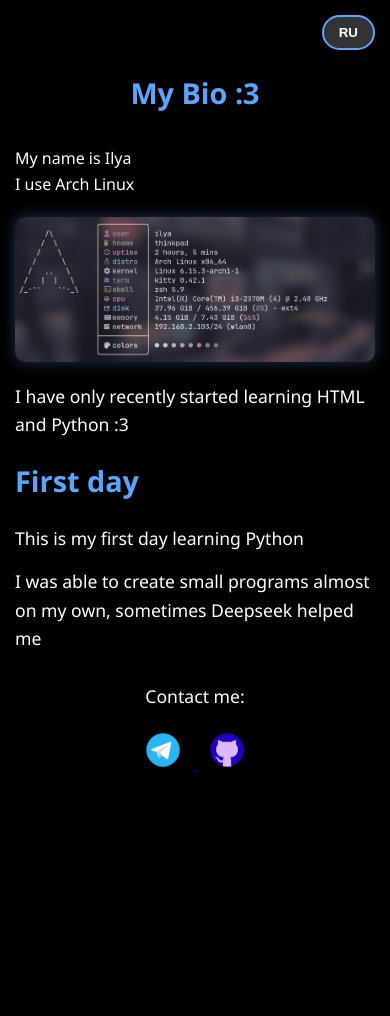
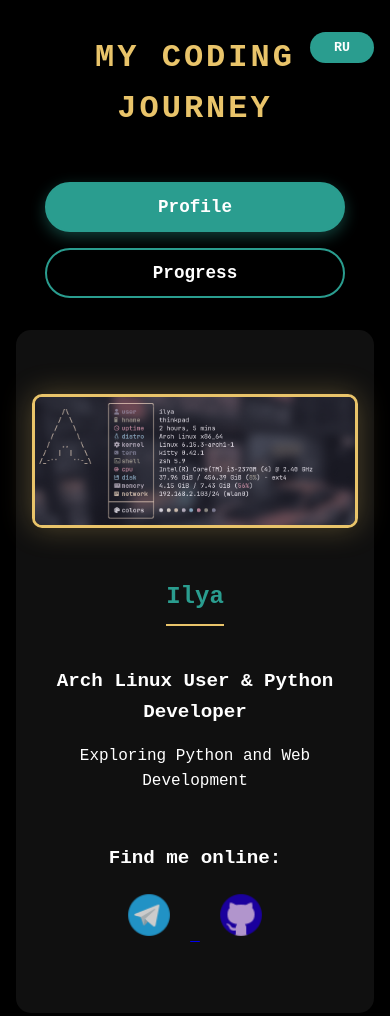
Before and after one commit to CHeLoVeK993/Thewertwyy.github.io, a plain HTML site: page index.html in a window 390 px wide. Before the commit the page ends 844 px from the top, so only its background shows below. Drawn offline with Linux system fonts and the light colour scheme.

Commit message:
New design

```diff
--- a/index.html
+++ b/index.html
@@ -3,81 +3,140 @@
 <head>
     <meta charset="UTF-8">
     <meta name="viewport" content="width=device-width, initial-scale=1.0">
-    <title>My Bio</title>
+    <title>My Journey</title>
     <style>
         :root {
-            --primary-color: #58a6ff;
-            --bg-color: #000;
-            --text-color: #fff;
+            --main-color: #2a9d8f;
+            --accent-color: #e9c46a;
+            --dark-color: #000000;
+            --light-color: #ffffff;
+            --error-color: #e76f51;
         }
 
         * {
-            box-sizing: border-box;
             margin: 0;
             padding: 0;
+            box-sizing: border-box;
+            font-family: 'Fira Code', monospace, sans-serif;
         }
 
         body {
-            background: var(--bg-color);
-            color: var(--text-color);
-            font-family: 'Segoe UI', Arial, sans-serif;
+            background-color: var(--dark-color);
+            color: var(--light-color);
             line-height: 1.6;
-            padding: 20px;
-            max-width: 1000px;
+            padding: 2rem;
+            max-width: 1200px;
             margin: 0 auto;
         }
 
         header {
             text-align: center;
-            margin-bottom: 30px;
+            margin-bottom: 3rem;
             position: relative;
         }
 
         h1 {
-            font-size: 2.5rem;
-            margin: 20px 0;
-            color: var(--primary-color);
+            font-size: 3rem;
+            margin: 1rem 0;
+            color: var(--accent-color);
+            text-transform: uppercase;
+            letter-spacing: 3px;
+        }
+
+        h2 {
+            font-size: 2rem;
+            margin: 1.5rem 0;
+            color: var(--main-color);
+            border-bottom: 2px solid var(--accent-color);
+            padding-bottom: 0.5rem;
+            display: inline-block;
         }
 
         h3 {
-            font-size: 1.3rem;
-            margin: 15px 0;
-            font-weight: normal;
+            font-size: 1.5rem;
+            margin: 1rem 0;
+            color: var(--light-color);
         }
 
-        .bio-text {
-            margin: 20px auto;
-            max-width: 600px;
+        .tabs {
+            display: flex;
+            justify-content: center;
+            margin-bottom: 2rem;
+            gap: 1rem;
         }
 
-        .arch-image {
+        .tab-btn {
+            background: transparent;
+            color: var(--light-color);
+            border: 2px solid var(--main-color);
+            padding: 0.8rem 2rem;
+            cursor: pointer;
+            font-size: 1.1rem;
+            transition: all 0.3s;
+            border-radius: 50px;
+            font-weight: bold;
+        }
+
+        .tab-btn:hover {
+            background: var(--main-color);
+            transform: translateY(-3px);
+        }
+
+        .tab-btn.active {
+            background: var(--main-color);
+            box-shadow: 0 5px 15px rgba(42, 157, 143, 0.4);
+        }
+
+        .tab-content {
+            display: none;
+            padding: 2rem;
+            background: rgba(20, 20, 20, 0.8);
+            border-radius: 15px;
+            box-shadow: 0 10px 30px rgba(0, 0, 0, 0.5);
+        }
+
+        .tab-content.active {
+            display: block;
+            animation: fadeIn 0.5s;
+        }
+
+        .profile {
+            text-align: center;
+            margin: 2rem auto;
+            max-width: 800px;
+        }
+
+        .profile-img {
             width: 100%;
             max-width: 500px;
             height: auto;
             border-radius: 10px;
-            margin: 20px auto;
-            display: block;
-            box-shadow: 0 0 15px rgba(88, 166, 255, 0.3);
+            border: 3px solid var(--accent-color);
+            margin: 1rem auto;
+            box-shadow: 0 0 30px rgba(233, 196, 106, 0.3);
+            transition: transform 0.3s;
+        }
+
+        .profile-img:hover {
+            transform: scale(1.02);
         }
 
         .social-links {
-            margin: 30px 0;
+            margin: 3rem 0;
             text-align: center;
-        }
-
-        .social-links h3 {
-            margin-bottom: 20px;
         }
 
         .social-icon {
             width: 50px;
             height: 50px;
-            margin: 0 15px;
-            transition: transform 0.3s;
+            margin: 0 1rem;
+            transition: all 0.3s;
+            filter: brightness(0.8);
         }
 
         .social-icon:hover {
             transform: scale(1.2);
+            filter: brightness(1.2) drop-shadow(0 0 10px var(--accent-color));
         }
 
         .lang-switcher {
@@ -87,55 +146,75 @@
         }
 
         .lang-btn {
-            background: #333;
+            background: var(--main-color);
             color: white;
-            border: 2px solid var(--primary-color);
-            padding: 8px 15px;
-            border-radius: 20px;
+            border: none;
+            padding: 0.5rem 1.5rem;
+            border-radius: 50px;
             cursor: pointer;
+            font-weight: bold;
             transition: all 0.3s;
-            font-weight: bold;
         }
 
         .lang-btn:hover {
-            background: var(--primary-color);
+            background: var(--accent-color);
+            color: var(--dark-color);
+            transform: scale(1.05);
         }
 
-        /* Мобильная версия */
+        .day-entry {
+            background: rgba(30, 30, 30, 0.8);
+            border-left: 4px solid var(--accent-color);
+            padding: 2rem;
+            margin: 2rem 0;
+            border-radius: 0 15px 15px 0;
+            transition: all 0.3s;
+        }
+
+        .day-entry:hover {
+            transform: translateX(10px);
+            background: rgba(40, 40, 40, 0.9);
+            box-shadow: 5px 5px 20px rgba(0, 0, 0, 0.5);
+        }
+
+        @keyframes fadeIn {
+            from { opacity: 0; transform: translateY(20px); }
+            to { opacity: 1; transform: translateY(0); }
+        }
+
         @media (max-width: 768px) {
+            body {
+                padding: 1rem;
+            }
+
             h1 {
                 font-size: 2rem;
             }
 
-            h3 {
-                font-size: 1.1rem;
+            h2 {
+                font-size: 1.5rem;
             }
 
-            .lang-switcher {
-                position: static;
-                margin-bottom: 20px;
-                text-align: right;
+            h3 {
+                font-size: 1.2rem;
             }
 
-            .social-icon {
-                width: 45px;
-                height: 45px;
-                margin: 0 10px;
-            }
-        }
-
-        @media (max-width: 480px) {
-            body {
-                padding: 15px;
+            .tabs {
+                flex-direction: column;
+                align-items: center;
             }
 
-            h1 {
-                font-size: 1.8rem;
+            .tab-btn {
+                width: 100%;
+                max-width: 300px;
             }
 
-            .social-icon {
-                width: 40px;
-                height: 40px;
+            .tab-content {
+                padding: 1rem;
+            }
+
+            .profile-img {
+                max-width: 100%;
             }
         }
     </style>
@@ -145,61 +224,103 @@
         <div class="lang-switcher">
             <button class="lang-btn" onclick="switchLanguage()">RU</button>
         </div>
-        <h1 id="title">My Bio :3</h1>
+        <h1 id="title">My Coding Journey</h1>
     </header>
 
+    <div class="tabs">
+        <button class="tab-btn active" onclick="openTab('bio-tab')" id="bio-btn">Profile</button>
+        <button class="tab-btn" onclick="openTab('days-tab')" id="days-btn">Progress</button>
+    </div>
+
     <main>
-        <div class="bio-text" id="bio">
-            My name is Ilya<br>
-            I use Arch Linux
+        <div id="bio-tab" class="tab-content active">
+            <div class="profile">
+                <img src="images/my-arch.jpg" alt="Arch Linux Setup" class="profile-img">
+                <h2 id="bio-title">Ilya</h2>
+                <h3 id="bio-text">Arch Linux User & Python Developer</h3>
+                <p id="learning">Exploring Python and Web Development</p>
+
+                <div class="social-links">
+                    <h3 id="contact">Find me online:</h3>
+                    <a href="https://t.me/thewertwyy" target="_blank">
+                        <img src="images/telegram.png" class="social-icon" alt="Telegram">
+                    </a>
+                    <a href="https://github.com/CHeLoVeK993" target="_blank">
+                        <img src="images/github.png" class="social-icon" alt="GitHub">
+                    </a>
+                </div>
+            </div>
         </div>
 
-        <img src="images/my-arch.jpg" alt="My Arch Linux Setup" class="arch-image">
+        <div id="days-tab" class="tab-content">
+            <section class="day-entry">
+                <h2 id="first-day">Day 1: Beginning</h2>
+                <h3 id="python-learning">First contact with Python</h3>
+                <h3 id="help">Simple scripts with some help from Deepseek</h3>
+            </section>
 
-        <h3 id="learning">I have only recently started learning HTML and Python :3</h3>
-
-        <section>
-            <h1 id="first-day">First day</h1>
-            <h3 id="python-learning">This is my first day learning Python</h3>
-            <h3 id="help">I was able to create small programs almost on my own, sometimes Deepseek helped me</h3>
-        </section>
-
-        <div class="social-links">
-            <h3 id="contact">Contact me:</h3>
-            <a href="https://t.me/thewertwyy" target="_blank" aria-label="Telegram">
-                <img src="images/telegram.png" class="social-icon" alt="Telegram">
-            </a>
-            <a href="https://github.com/CHeLoVeK993" target="_blank" aria-label="GitHub">
-                <img src="images/github.png" class="social-icon" alt="GitHub">
-            </a>
+            <section class="day-entry">
+                <h2>Day 2: Exploration</h2>
+                <h3>Mastered libraries: random, numexpr, colorama, pyowm</h3>
+                <h3>Built my first game - Rock Paper Scissors!</h3>
+            </section>
         </div>
     </main>
 
     <script>
         let isRussian = false;
 
+        function openTab(tabId) {
+            document.querySelectorAll('.tab-content').forEach(tab => {
+                tab.classList.remove('active');
+            });
+
+            document.querySelectorAll('.tab-btn').forEach(btn => {
+                btn.classList.remove('active');
+            });
+
+            document.getElementById(tabId).classList.add('active');
+            document.getElementById(tabId + '-btn').classList.add('active');
+        }
+
         function switchLanguage() {
             isRussian = !isRussian;
 
             const translations = {
-                title: isRussian ? 'Моя биография :3' : 'My Bio :3',
-                bio: isRussian ? 'Меня зовут Илья<br>Я использую Arch Linux' : 'My name is Ilya<br>I use Arch Linux',
-                learning: isRussian ? 'Я только недавно начал изучать HTML и Python :3' : 'I have only recently started learning HTML and Python :3',
-                firstDay: isRussian ? 'Первый день' : 'First day',
-                pythonLearning: isRussian ? 'Это мой первый день изучения Python' : 'This is my first day learning Python',
-                help: isRussian ? 'Я смог создать небольшие программы почти самостоятельно, иногда мне помогал Deepseek' : 'I was able to create small programs almost on my own, sometimes Deepseek helped me',
-                contact: isRussian ? 'Свяжитесь со мной:' : 'Contact me:',
-                button: isRussian ? 'EN' : 'RU'
+                title: isRussian ? 'Моё Путешествие в Кодинге' : 'My Coding Journey',
+                bioTitle: isRussian ? 'Илья' : 'Ilya',
+                bioText: isRussian ? 'Пользователь Arch Linux & Разработчик на Python' : 'Arch Linux User & Python Developer',
+                learning: isRussian ? 'Изучаю Python и Веб-Разработку' : 'Exploring Python and Web Development',
+                contact: isRussian ? 'Я в сети:' : 'Find me online:',
+                button: isRussian ? 'EN' : 'RU',
+                bioBtn: isRussian ? 'Профиль' : 'Profile',
+                daysBtn: isRussian ? 'Прогресс' : 'Progress',
+                firstDay: isRussian ? 'День 1: Начало' : 'Day 1: Beginning',
+                pythonLearning: isRussian ? 'Первое знакомство с Python' : 'First contact with Python',
+                help: isRussian ? 'Простые скрипты с помощью Deepseek' : 'Simple scripts with some help from Deepseek',
+                secondDay: isRussian ? 'День 2: Исследования' : 'Day 2: Exploration',
+                secondDayText1: isRussian ? 'Освоил библиотеки: random, numexpr, colorama, pyowm' : 'Mastered libraries: random, numexpr, colorama, pyowm',
+                secondDayText2: isRussian ? 'Создал свою первую игру - Камень Ножницы Бумага!' : 'Built my first game - Rock Paper Scissors!'
             };
 
             document.getElementById('title').textContent = translations.title;
-            document.getElementById('bio').innerHTML = translations.bio;
+            document.getElementById('bio-title').textContent = translations.bioTitle;
+            document.getElementById('bio-text').textContent = translations.bioText;
             document.getElementById('learning').textContent = translations.learning;
             document.getElementById('first-day').textContent = translations.firstDay;
             document.getElementById('python-learning').textContent = translations.pythonLearning;
             document.getElementById('help').textContent = translations.help;
             document.getElementById('contact').textContent = translations.contact;
             document.querySelector('.lang-btn').textContent = translations.button;
+            document.getElementById('bio-btn').textContent = translations.bioBtn;
+            document.getElementById('days-btn').textContent = translations.daysBtn;
+
+            const dayEntries = document.querySelectorAll('#days-tab .day-entry');
+            if (dayEntries.length >= 1) {
+                dayEntries[1].querySelector('h2').textContent = translations.secondDay;
+                dayEntries[1].querySelectorAll('h3')[0].textContent = translations.secondDayText1;
+                dayEntries[1].querySelectorAll('h3')[1].textContent = translations.secondDayText2;
+            }
         }
     </script>
 </body>
```
